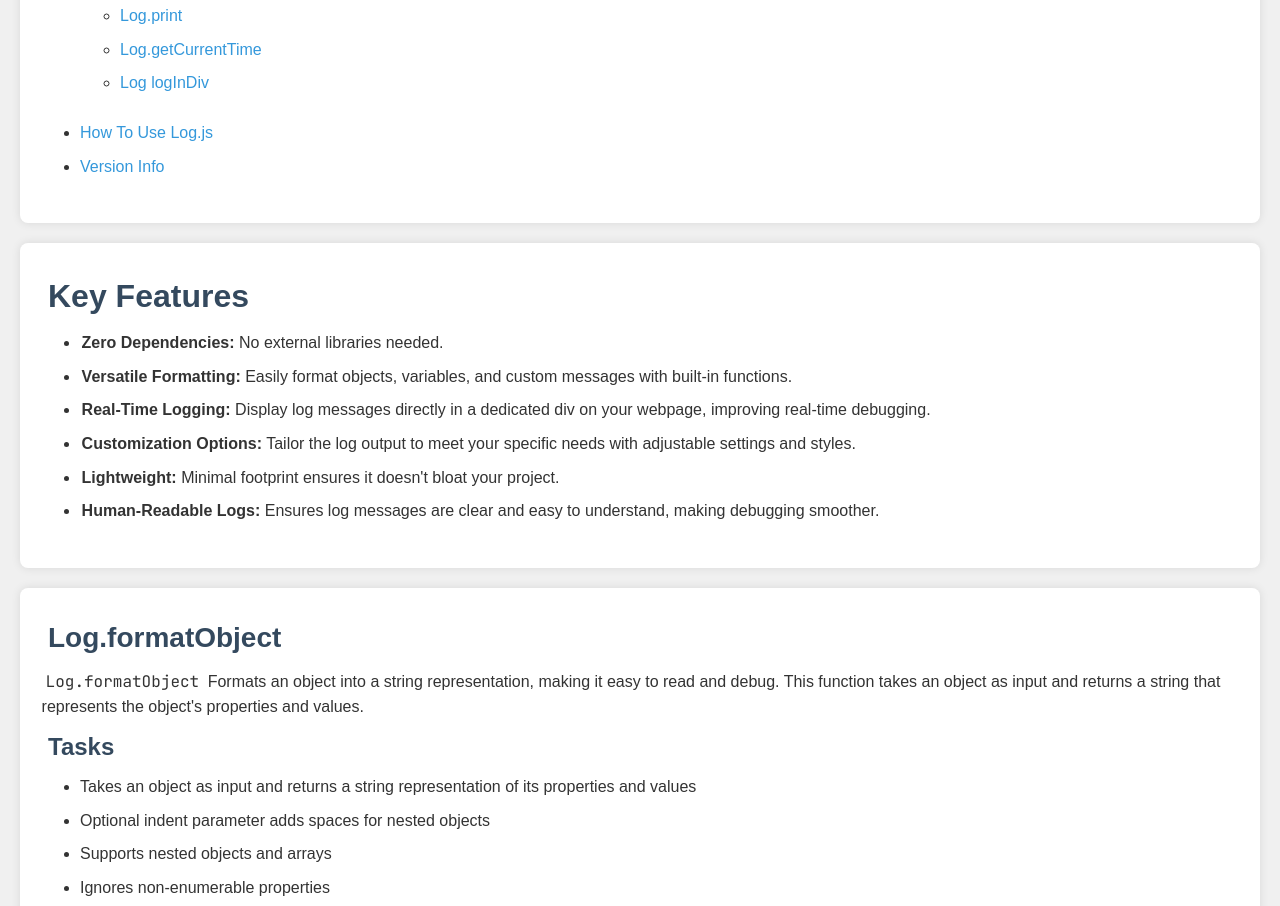
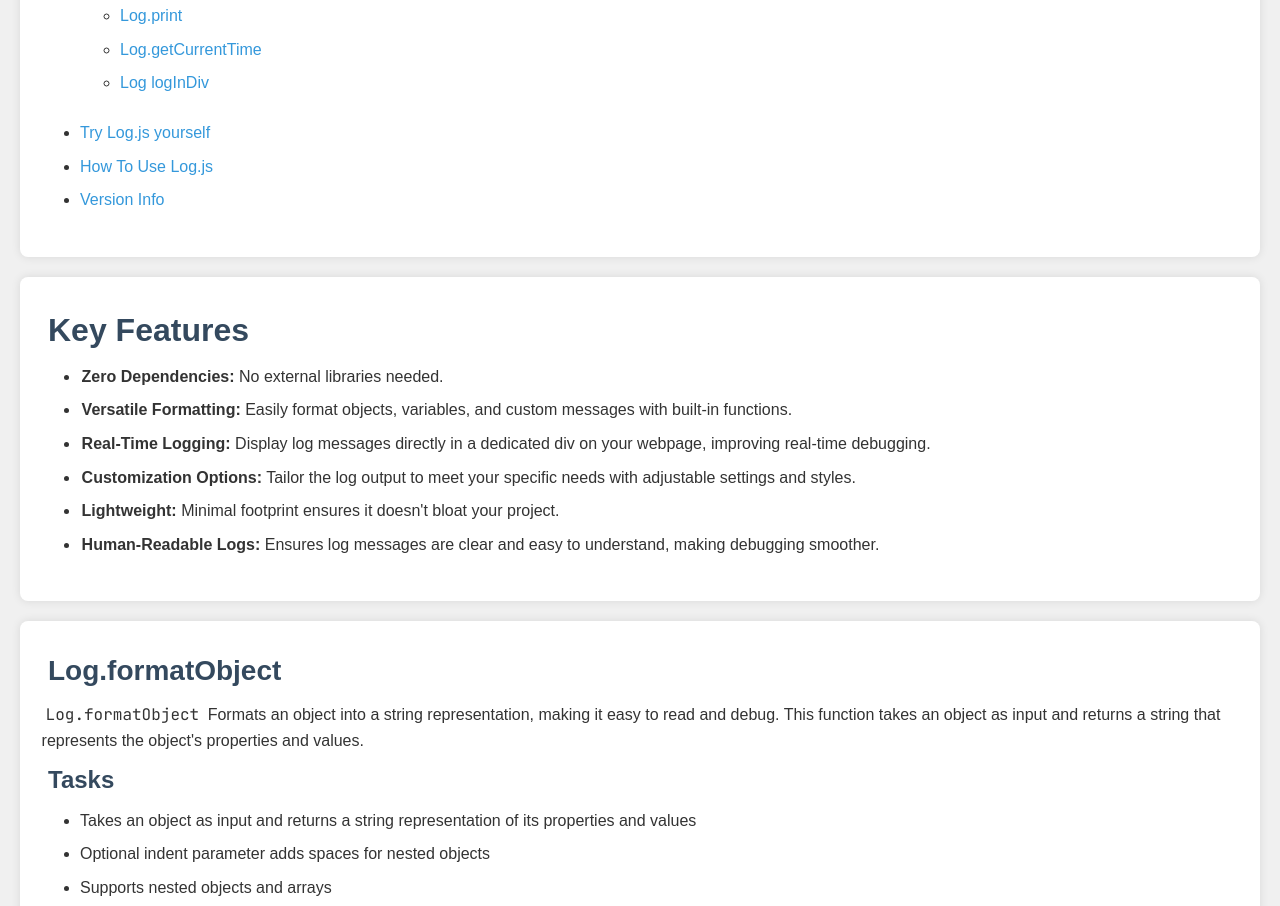
Before and after one commit to Maqib718/logjs, a plain HTML site: page index.html in a window 1280 px wide. Shown: the part 1060-1966 px from the top of the page. Drawn offline with nearby package versions, Linux system fonts and the light colour scheme; no server answers.

Commit message:
Update index.html

```diff
--- a/index.html
+++ b/index.html
@@ -56,6 +56,9 @@
               <a href="#log-getCurrentTime">Log logInDiv</a>
             </li>
           </ul>
+        </li>
+        <li>
+          <a href="#log-tryItYourself">Try Log.js yourself</a>
         </li>
         <li>
           <a href="#log-how-to-use-logjs">How To Use Log.js</a>
```
